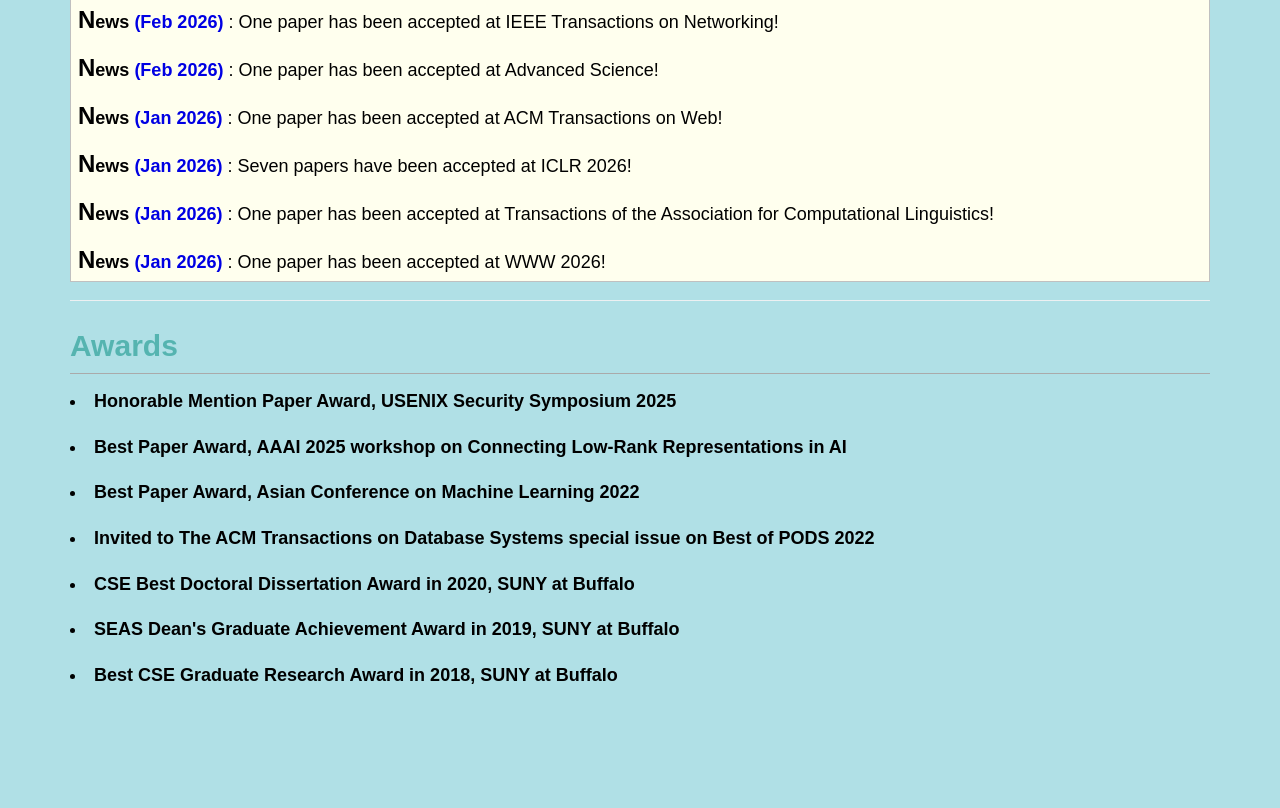
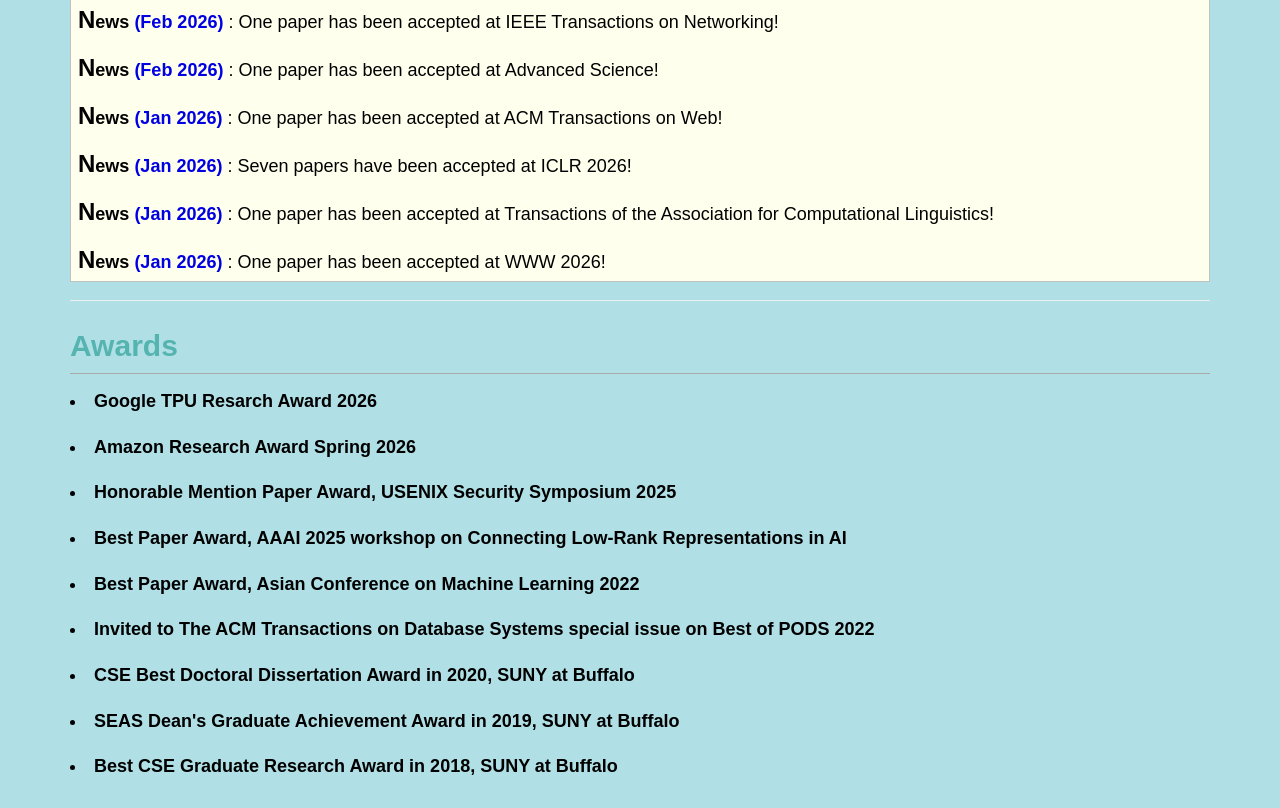
Before and after one commit to shao3wangdi/shao3wangdi.github.io, a plain HTML site: page index.html in a window 1280 px wide. Shown: the part 1973-2781 px from the top of the page. Before the commit the page ends 2690 px from the top, so only its background shows below. Drawn offline with nearby package versions, Linux system fonts and the light colour scheme; some packages are replaced by stand-ins of ours; a web font is replaced by a local one.

Commit message:
Update index.html

```diff
--- a/index.html
+++ b/index.html
@@ -282,6 +282,8 @@
 
 
                   <h2 style="color:#55B4B0">Awards</h2>
+                                   <li style="color:#000000"> <b><strong> Google TPU Resarch Award 2026</strong></b> </li></br>
+                                                        <li style="color:#000000"> <b><strong>Amazon Research Award Spring 2026</strong></b> </li></br>
                  <li style="color:#000000"> <b><strong> Honorable Mention Paper Award, USENIX Security Symposium 2025</strong></b> </li></br>
                  <li style="color:#000000"> <b><strong>Best Paper Award, AAAI 2025 workshop on Connecting Low-Rank Representations in AI</strong></b> </li></br>
 
```
